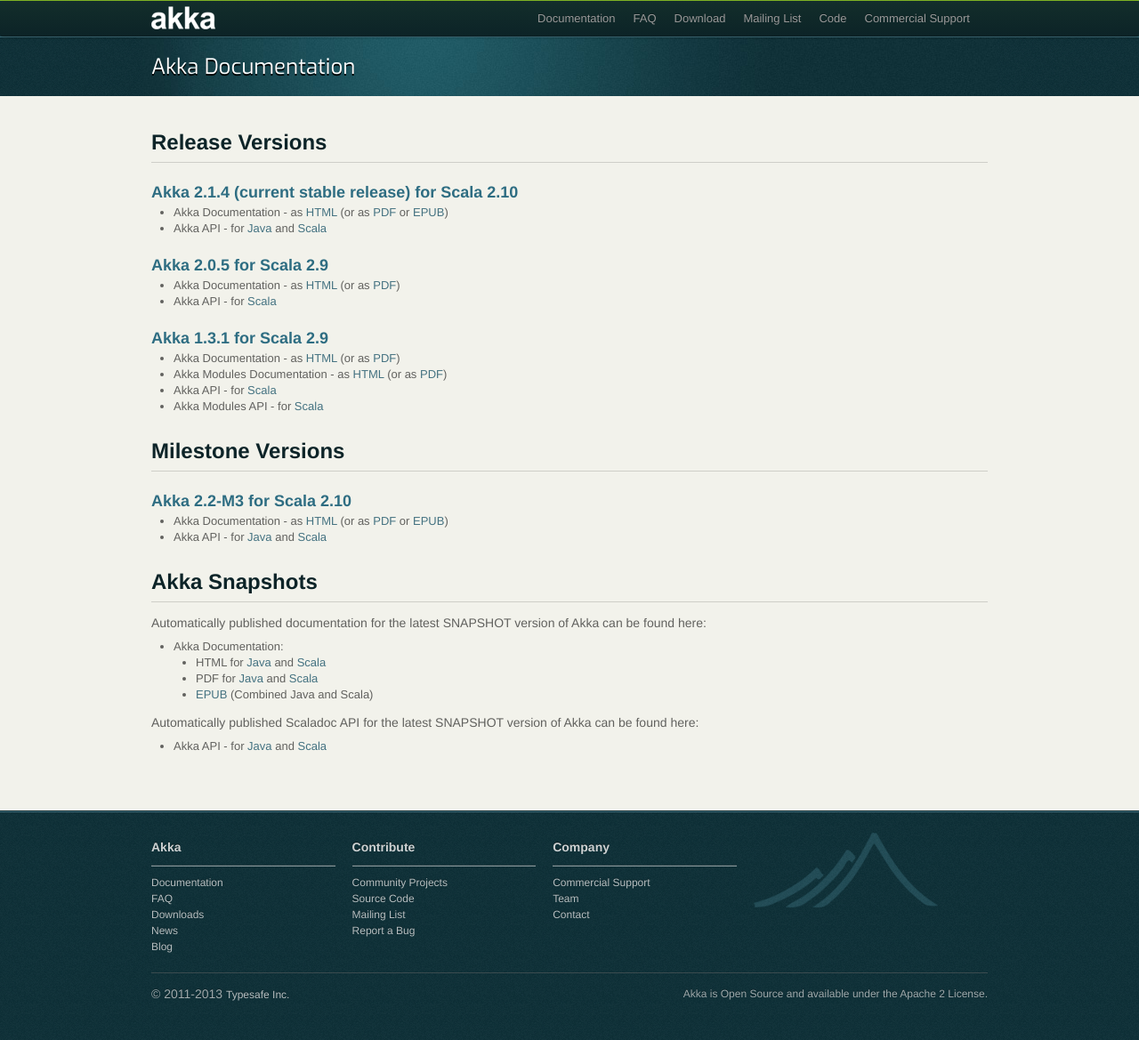
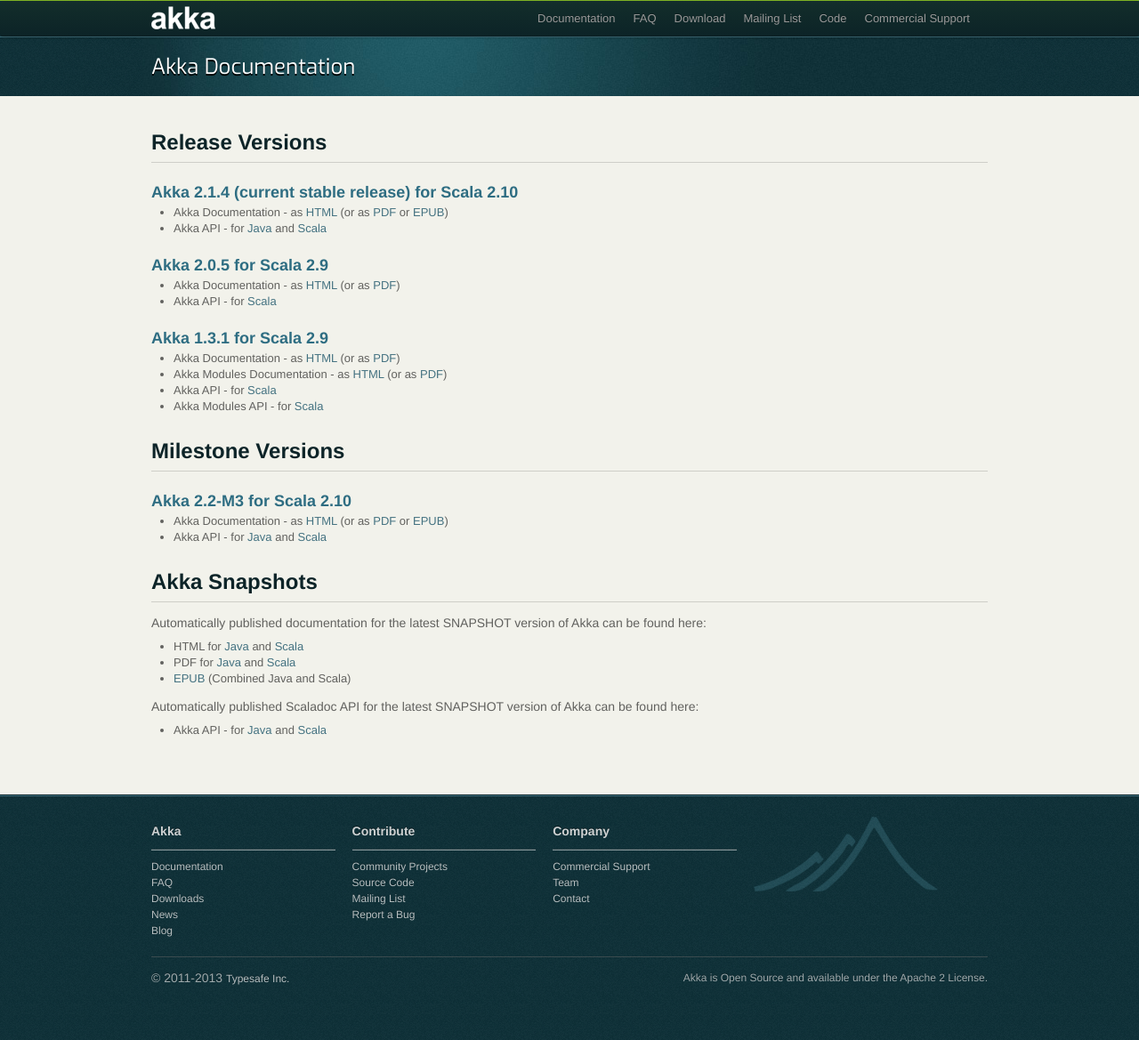
Before and after one commit to raboof/akka.github.com, a Jekyll site: the page built from docs/index.md, in a window 1280 px wide. Shown: the whole page at 89% size. Built offline with Jekyll 4.4.1, drawn with Linux system fonts in a browser that asks for light colours.

Commit message:
Cleanup of docs page and make things render correctly with Jekyll.

```diff
--- a/docs/index.md
+++ b/docs/index.md
@@ -35,10 +35,9 @@
 
 Automatically published documentation for the latest SNAPSHOT version of Akka can be found here:
 
-* Akka Documentation:
-    * HTML for [Java](http://doc.akka.io/docs/akka/snapshot/java.html) and [Scala](http://doc.akka.io/docs/akka/snapshot/scala.html)
-    * PDF for [Java](http://doc.akka.io/docs/akka/snapshot/AkkaJava.pdf) and [Scala](http://doc.akka.io/docs/akka/snapshot/AkkaScala.pdf)
-    * [EPUB](http://doc.akka.io/docs/akka/snapshot/Akka.epub) (Combined Java and Scala)
+* HTML for [Java](http://doc.akka.io/docs/akka/snapshot/java.html) and [Scala](http://doc.akka.io/docs/akka/snapshot/scala.html)
+* PDF for [Java](http://doc.akka.io/docs/akka/snapshot/AkkaJava.pdf) and [Scala](http://doc.akka.io/docs/akka/snapshot/AkkaScala.pdf)
+* [EPUB](http://doc.akka.io/docs/akka/snapshot/Akka.epub) (Combined Java and Scala)
 
 Automatically published Scaladoc API for the latest SNAPSHOT version of Akka can be found here:
 
```
